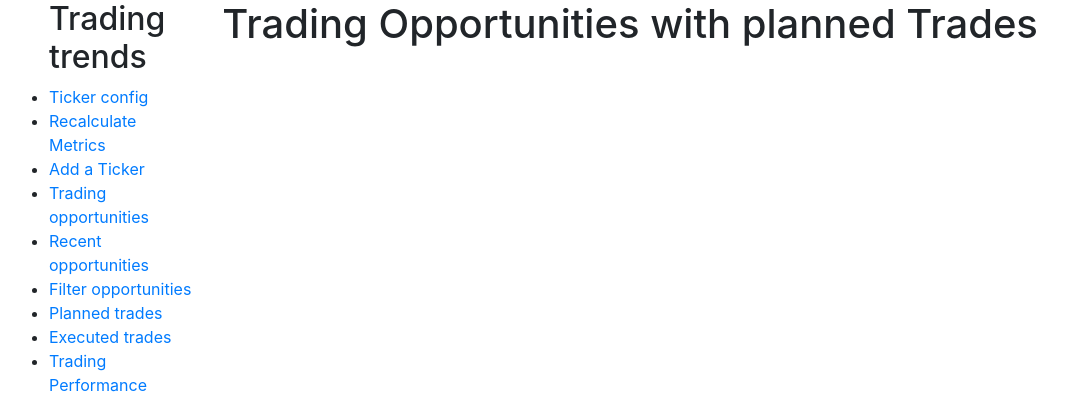
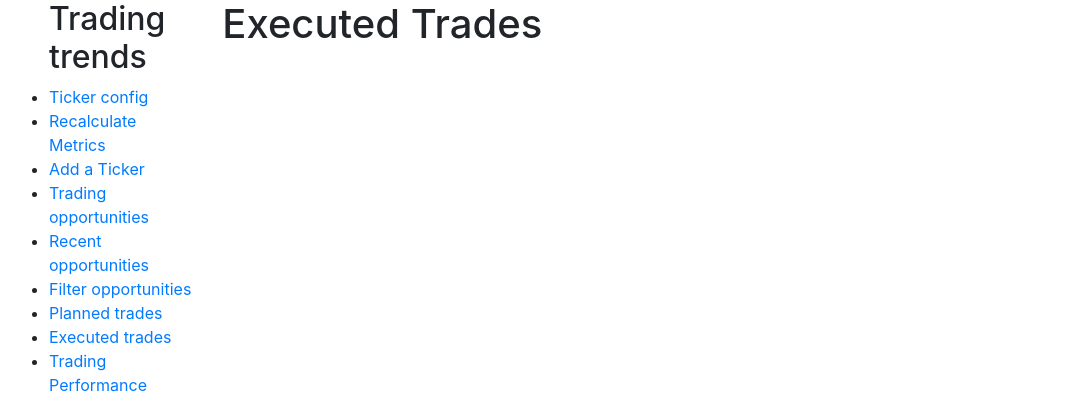
Before and after one commit to db533/trading, a Django app: page /trading-opps-with-trades/ in a window 1280 px wide. Shown: the top 420 px of the page, without its empty margins (6-1073 px from the left). Run offline with Django 4.2, Linux system fonts and the light colour scheme; the visitor is signed in with stand-in values (Sample User, id 1); data that the repository does not hold is empty.

Commit message:
Fixing templates for trade display v0.2

```diff
--- a/trading_app/templates/trading_opps_with_planned_trades.html
+++ b/trading_app/templates/trading_opps_with_planned_trades.html
@@ -2,10 +2,10 @@
 
 {% block content %}
 <head>
-    <title>Trading Opportunities with Trades</title>
+    <title>Trading Opportunities with Planned Trades</title>
 </head>
 <body>
-    <h1>Planned Trades</h1>
+    <h1>Trading Opportunities with Planned Trades</h1>
     {% for opp in trading_opps %}
         <h2>{{ opp.ticker.symbol }} - {{ opp.strategy.name }} (ID: {{ opp.id }})</h2>
         <table border="1">
--- a/trading_app/templates/trading_opps_with_trades.html
+++ b/trading_app/templates/trading_opps_with_trades.html
@@ -2,10 +2,10 @@
 
 {% block content %}
 <head>
-    <title>Trading Opportunities with planned Trades</title>
+    <title>Executed Trades</title>
 </head>
 <body>
-    <h1>Trading Opportunities with planned Trades</h1>
+    <h1>Executed Trades</h1>
     {% for opp in trading_opps %}
         <h2>{{ opp.ticker.symbol }} - {{ opp.strategy.name }} (ID: {{ opp.id }})</h2>
         <table border="1">
```
